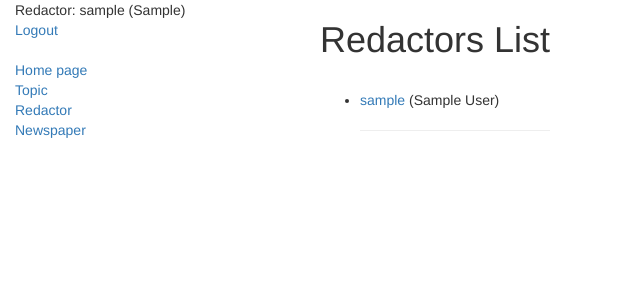
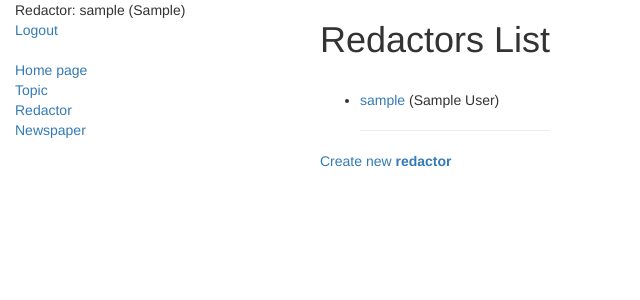
Before and after one commit to muhactive/newspaper-agency, a Django app: page /redactors/ in a window 1280 px wide. Shown: the top 300 px of the page, without its empty margins (0-640 px from the left). Run offline with Django 3.2, Linux system fonts and the light colour scheme; the visitor is signed in with stand-in values (Sample User, id 1); data comes from the database, SQL or seed files in the repository; some libraries are stand-ins or nearby versions.

Commit message:
add line Create Redactor

```diff
--- a/templates/newspaper/redactor_list.html
+++ b/templates/newspaper/redactor_list.html
@@ -12,4 +12,5 @@
   {% empty %}
     <p>There are no redactors now</p>
   {% endfor %}
+  <p><a href="{% url 'newspaper:redactor-create' %}">Create new <strong>redactor</strong></a> </p>
 {% endblock %}
```
